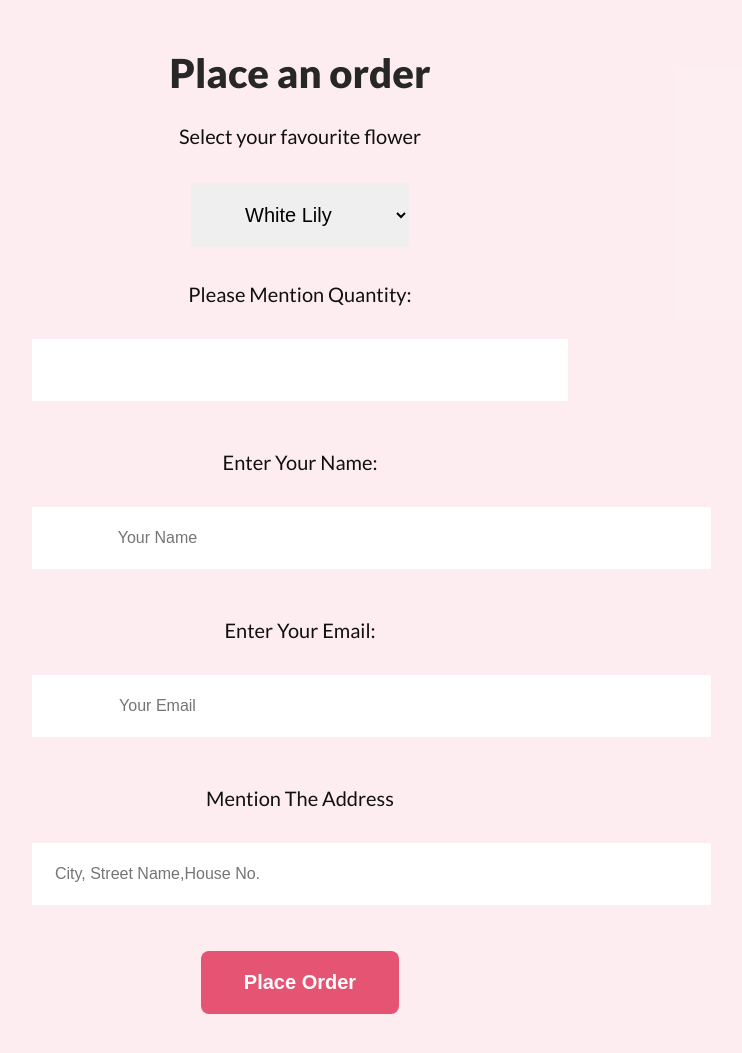
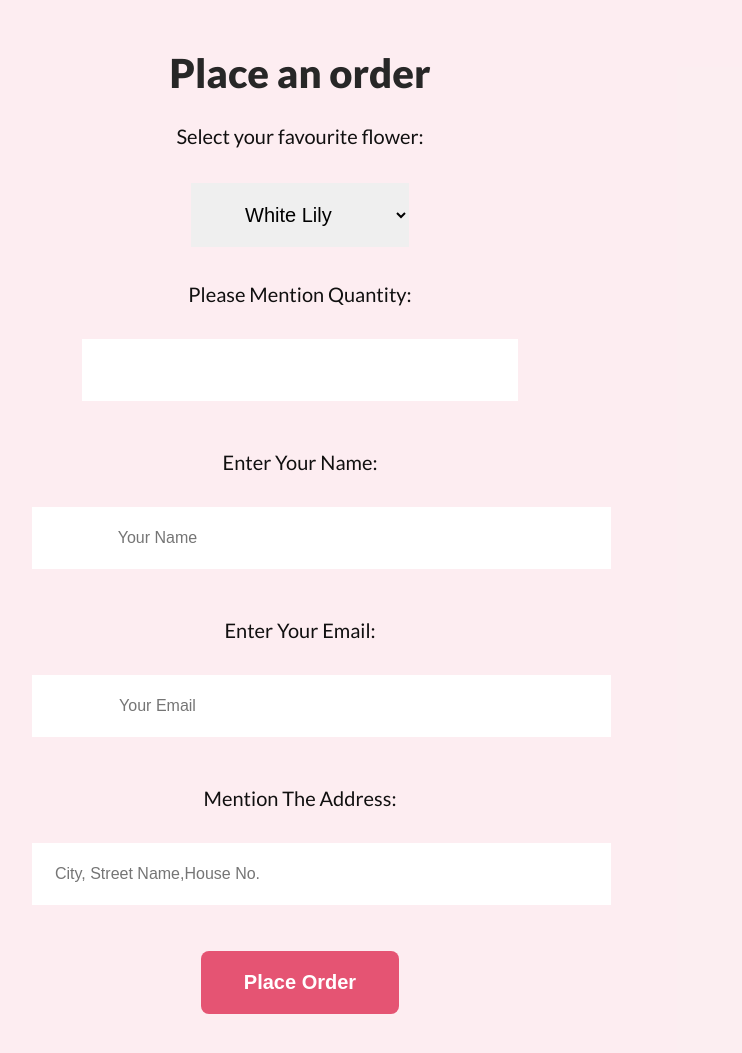
Before and after one commit to JannatunNaeem2012/1st-assignment-flowershop, a plain HTML site: page index.html in a window 1280 px wide. Shown: the part 4760-5813 px from the top of the page, without its empty margins (340-1082 px from the left). Drawn offline with Linux system fonts and the light colour scheme.

Commit message:
fixed some texts

```diff
--- a/index.html
+++ b/index.html
@@ -86,16 +86,16 @@
         <section class="order">
             <h3 class="title-primary">Place an order</h3>
             <form class="des-primary" action="">
-                <label for="">Select your favourite flower</label>
+                <label for="">Select your favourite flower:</label>
                 <select name="" id="">
                     <option value="white-lily">White Lily</option>
                     <option value="red-roses">Red roses</option>
                     <option value="pink-tulips">Pink Tulips</option>
                 </select>
-                <label for="quantity">Please Mention Quantity: <input type="number" max="100" min="5" placeholder=""></label>
+                <label for="quantity">Please Mention Quantity: <input type="number" max="100" min="5" ></label>
                 <label for="name">Enter Your Name: <input type="text" placeholder="Your Name"></label>
                 <label for="email">Enter Your Email: <input type="email" name="" id="" placeholder="Your Email"></label>
-                <label for="address">Mention The Address<input type="text" name="" id="" placeholder="City, Street Name,House No."></label>
+                <label for="address">Mention The Address:<input type="text" name="" id="" placeholder="City, Street Name,House No."></label>
                 <button class="btn-primary">Place Order</button>
             </form>
         </section>
--- a/style.css
+++ b/style.css
@@ -190,7 +190,7 @@ header {
     text-align: center;
     font-size: 16px;
     font-weight: 400;
-    padding: 22px 450px 22px 22px;
+    padding: 22px 350px 22px 22px;
     border: 0px;
     margin: 30px 16px;
 }
```
